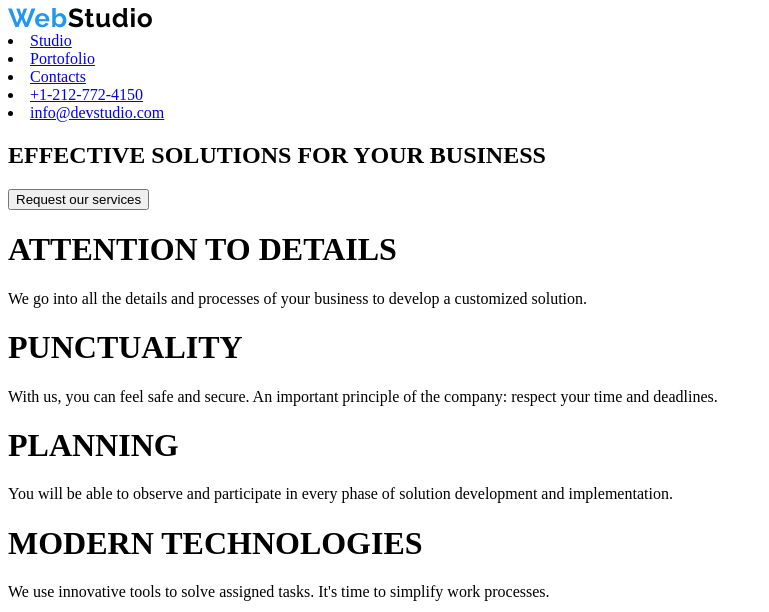
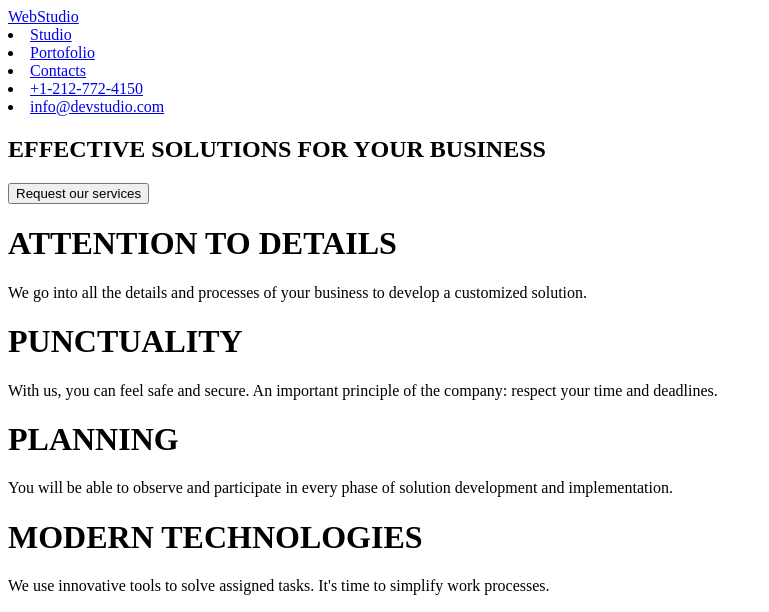
Before and after one commit to Bogdann88/goit-markup-hw-01, a plain HTML site: page index.html in a window 1280 px wide. Shown: the top 612 px of the page, without its empty margins (0-769 px from the left). Drawn offline with Linux system fonts and the light colour scheme.

Commit message:
Tema1-v4
Tema1-update4

```diff
--- a/index.html
+++ b/index.html
@@ -5,8 +5,7 @@
             <title>EFFECTIVE SOLUTIONS FOR YOUR BUSINESS</title>
     </head>
     <header>
-        <img src="images/logo.png" alt="Logo Web Studio">
-            <nav>
+        <a href="/"> WebStudio </a>
         <u1>
             <li><a href="Studio.html">Studio</a></li>
             <li><a href="Portofolio.html">Portofolio</a></li>
@@ -14,7 +13,6 @@
             <li><a href="+1-212-772-4150">+1-212-772-4150</a></li>
             <li><a href="info@devstudio.com">info@devstudio.com</a></li>
         </ul>
-            </nav>
     </header>
     <body>
         <main>
@@ -73,7 +71,7 @@
         </section>
         </main>
     <footer>
-        <img src="images/logo.png" alt="Logo Web Studio">
+        <a href="/"> WebStudio </a>
         <address>
             <ul>
                 <li><a href="695 Park Ave, NY 10065, USA">695 Park Ave, NY 10065, USA</a></li>
```
Lines whose indentation alone changed are shown as unchanged.
